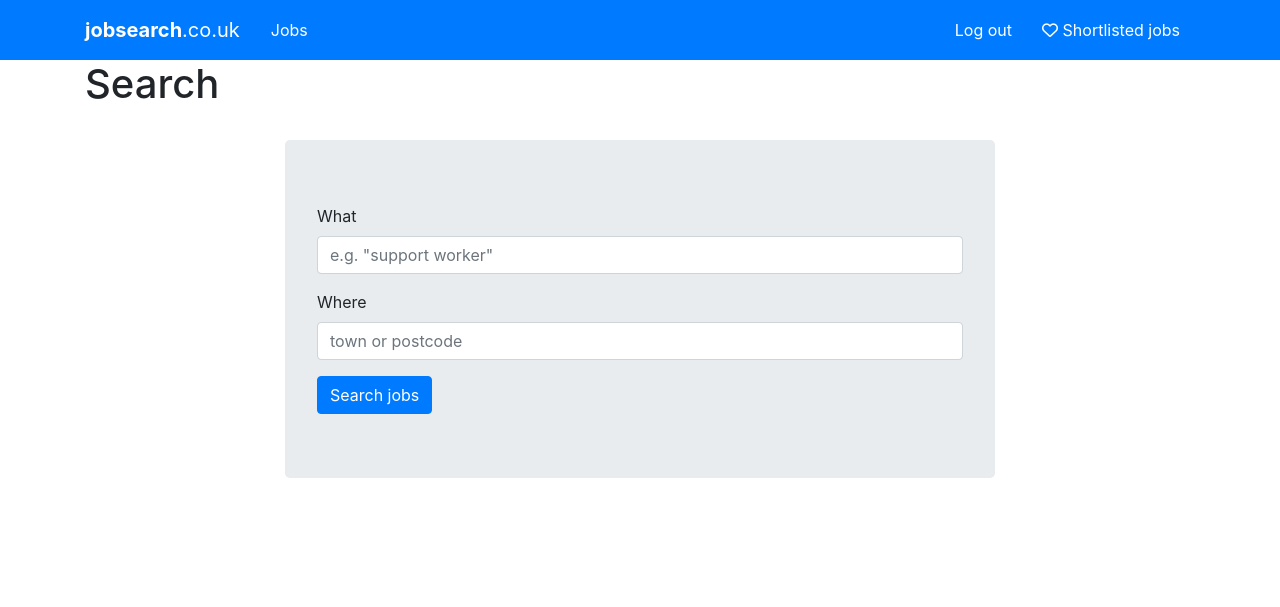
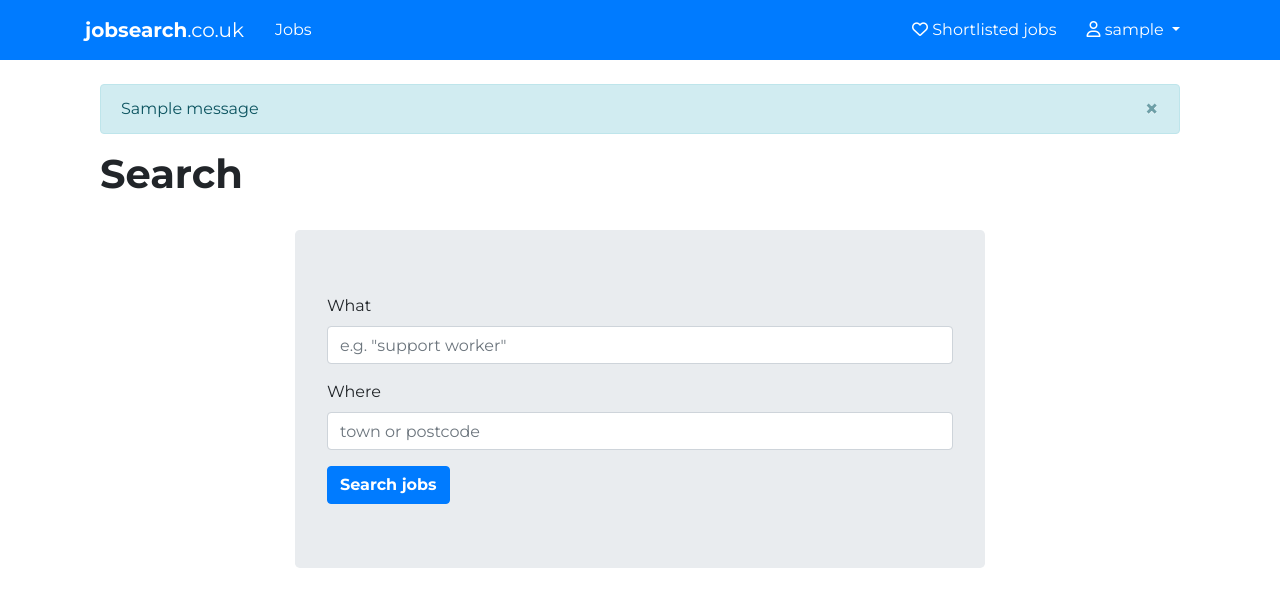
Before and after one commit to matt-stanford/job-search, a Django app: page /jobs/search in a window 1280 px wide. Shown: the top 607 px of the page. Run offline with Django 3.2, Linux system fonts and the light colour scheme; a user stored in the database is signed in; tables that the repository leaves empty hold one stand-in row (values such as "Sample post"); one stand-in notice (Sample message) is shown; parts of the project's set-up code (start-up, migrations or seed data) failed here and were passed over; some libraries are stand-ins or nearby versions.

Commit message:
updated dropdown menu and site styling

```diff
--- a/accounts/forms.py
+++ b/accounts/forms.py
@@ -4,7 +4,8 @@ from django.contrib.auth.forms import UserCreationForm
 
 class UserRegistrationForm (UserCreationForm):
     email = forms.EmailField()
+    resume = forms.FileField(upload_to='documents/', blank=True)
 
     class Meta:
         model = User
-        fields = ['username', 'email', 'password1', 'password2']
+        fields = ['username', 'email', 'resume', 'password1', 'password2']
--- a/jobs/urls.py
+++ b/jobs/urls.py
@@ -6,5 +6,6 @@ urlpatterns = [
     path('search', views.search, name='search'),
     path('shortlist', views.shortlist, name='shortlist'),
     path('delete/<int:job_id>', views.delete, name='delete'),
+    path('remove/<int:job_id>', views.remove_from_shortlist, name='remove'),
     path('add/<int:job_id>', views.add_to_shortlist, name='add_to_shortlist'),
 ]
--- a/jobs/views.py
+++ b/jobs/views.py
@@ -1,6 +1,7 @@
 from django.shortcuts import render, redirect
 from django.contrib.auth.decorators import login_required
 from django.contrib.auth.models import User
+from django.http import HttpResponse
 from .models import Job
 
 
@@ -44,6 +45,13 @@ def delete(request, job_id):
 
 
 @login_required
+def remove_from_shortlist(request, job_id):
+    job = Job.objects.get(pk=job_id)
+    job.delete()
+    return HttpResponse(status=204)
+
+
+@login_required
 def add_to_shortlist(request, job_id):
     import requests
     import json
@@ -57,5 +65,4 @@ def add_to_shortlist(request, job_id):
     job.employerName=listing['employerName']
     job.jobUrl=listing['jobUrl']
     job.save()
-    return redirect('listings')
-    # return render(request, 'pages/index.html', {'listing': listing})
+    return HttpResponse(status=204)
--- a/jobsearch/static/css/main.css
+++ b/jobsearch/static/css/main.css
@@ -1,3 +1,18 @@
+@import url('https://fonts.googleapis.com/css2?family=Montserrat:wght@400;600;700&display=swap');
+
+body {
+    font-family: 'Montserrat', sans-serif !important;
+}
+
+h1 {
+    font-weight: 700 !important;
+}
+
+h4 {
+    font-size: 22px !important;
+    font-weight: 600 !important;
+}
+
 .privacy-notice {
     padding-top: 25px;
     padding-bottom: 15px;
@@ -32,6 +47,14 @@
 
 .signin-section {
     padding: 30px 90px 0px 90px;
+    border: 1px solid #d6d6d6;
+    border-radius: 3px;
+    box-shadow: 0 10px 5px -5px rgba(0,0,0,.15);
+}
+
+.btn {
+    font-size: 1rem !important;
+    font-weight: 700 !important;
 }
 
 .btn-register {
@@ -40,6 +63,7 @@
     padding: 0px 12px !important;
     line-height: 36px !important;
     width: 124px;
+    /* margin-top: 11px; */
 }
 
 .btn-register:hover {
@@ -66,15 +90,9 @@
     background-color: #e15f4f !important;
 }
 
-.navbar-dark .navbar-nav .nav-link {
-    color: white !important;
-}
-
-
 .nav-item {
     height: 60px;
     line-height: 60px;
-    padding: 0px 15px !important;
 }
 
 .nav-item:hover {
@@ -83,10 +101,31 @@
 }
 
 .nav-link {
-    padding: 0px !important;
+    padding: 0px 15px !important;
+    color: white !important;
+}
+
+.dropdown-menu {
+    padding: 0 !important;
+    border-radius: 0px !important;;
+}
+
+.dropdown-item:hover {
+    background-color: #eaeaea;
+}
+
+.dropdown-divider {
+    margin: 0 !important;
 }
 
 .navbar {
     padding: 0px !important;
     height: 60px;
 }
+
+.shortlisted {
+    background-color: white !important;
+    color: #007bff !important;
+}
+
+/*  :not(.btn-register, .dropdown-show) */
--- /dev/null
+++ b/jobsearch/static/js/app.js
@@ -0,0 +1,31 @@
+let jobs = Array.from(document.getElementsByClassName('job'))
+
+
+// jobs.forEach(job => {
+//     job.addEventListener('click', function() {
+//         let jobid = this.dataset.jobid
+//         job.classList.toggle('shortlisted')
+//         if (job.classList.contains('shortlisted')) {
+//             // job.classList.remove('shortlisted')
+//             job.innerHTML = '<i class="far fa-heart"></i> Shortlisted'
+//             console.log(jobid)
+//             // job.setAttribute('href', "add/" + jobid)
+//         } else {
+//             // job.classList.add('shortlisted')
+//             job.innerHTML = '<i class="far fa-heart"></i> Shortlist'
+//             console.log(jobid)
+//             // job.setAttribute('href', "remove/" + jobid)
+//         }
+//     });
+// });
+
+
+// function updateBtnClass(job) {
+    // job.classList.toggle('shortlisted');
+    // console.log(job);
+    // if (job.classList.contains('shortlisted')) {
+    //     job.innerHTML = 'Shortlisted'
+    // } else {
+    //     job.innerHTML = 'Shortlist'
+    // }
+// }
--- a/templates/base.html
+++ b/templates/base.html
@@ -29,5 +29,6 @@
     <script src="https://code.jquery.com/jquery-3.4.1.slim.min.js" integrity="sha384-J6qa4849blE2+poT4WnyKhv5vZF5SrPo0iEjwBvKU7imGFAV0wwj1yYfoRSJoZ+n" crossorigin="anonymous"></script>
     <script src="https://cdn.jsdelivr.net/npm/popper.js@1.16.0/dist/umd/popper.min.js" integrity="sha384-Q6E9RHvbIyZFJoft+2mJbHaEWldlvI9IOYy5n3zV9zzTtmI3UksdQRVvoxMfooAo" crossorigin="anonymous"></script>
     <script src="https://stackpath.bootstrapcdn.com/bootstrap/4.4.1/js/bootstrap.min.js" integrity="sha384-wfSDF2E50Y2D1uUdj0O3uMBJnjuUD4Ih7YwaYd1iqfktj0Uod8GCExl3Og8ifwB6" crossorigin="anonymous"></script>
+    <script src="{% static 'js/app.js' %}"></script>
   </body>
 </html>
--- a/templates/jobs/search.html
+++ b/templates/jobs/search.html
@@ -3,6 +3,19 @@
 {% block title %}Search{% endblock %}
 
 {% block content %}
+
+<div class="container mt-4">
+    {% if messages %}
+        {% for message in messages %}
+            <div class="alert alert-info alert-dismissible fade show" role="alert">
+                {{ message }}
+                <button type="button" class="close" data-dismiss="alert" aria-label="Close">
+                <span aria-hidden="true">&times;</span>
+                </button>
+            </div>
+        {% endfor %}
+    {% endif %}
+
     <h1>Search</h1>
     <br>
     <div class="col-md-8 offset-md-2">
@@ -21,4 +34,6 @@
             </form>
         </div>
     </div>
+</div>
+
 {% endblock %}
--- a/templates/jobs/shortlist.html
+++ b/templates/jobs/shortlist.html
@@ -4,6 +4,7 @@
 
 {% block title %}Shortlisted Jobs{% endblock %}
 {% block content %}
+    <div class="container mt-4">
         {% if jobs %}
             <h1>{{ jobs.count }} Shortlisted job{% if jobs.count > 1 %}s{% endif %}</h1>
             <br>
@@ -28,4 +29,5 @@
                 <br>
             {% endfor %}
         {% endif %}
+    </div>
 {% endblock %}
--- a/templates/pages/index.html
+++ b/templates/pages/index.html
@@ -5,5 +5,7 @@
 {% block title %}Welcome{% endblock %}
 
 {% block content %}
-    <img src="{% static 'img/banner.png' %}" alt="" width="100%" height="auto">
+    <div class="container mt-5">
+        <img src="{% static 'img/banner.png' %}" alt="" width="100%" height="auto">
+    </div>
 {% endblock %}
--- a/templates/partials/_navbar.html
+++ b/templates/partials/_navbar.html
@@ -14,10 +14,19 @@
           <ul class="navbar-nav ml-auto">
             {% if user.is_authenticated %}
               <li class="nav-item">
-                <a class="nav-link" href="{% url 'logout' %}">Log out</a>
+                <a class="nav-link" href="{% url 'shortlist' %}"><i class="far fa-heart"></i> Shortlisted jobs</a>
               </li>
-              <li class="nav-item">
-                <a class="nav-link" href="{% url 'shortlist' %}"><i class="far fa-heart"></i> Shortlisted jobs</a>
+              <li class="nav-item dropdown">
+                <a class="nav-link dropdown-toggle" href="#" id="navbarDropdown" role="button" data-toggle="dropdown" aria-haspopup="true" aria-expanded="false">
+                  <i class="far fa-user"></i> {{ user.username }}
+                </a>
+                <div class="dropdown-menu" aria-labelledby="navbarDropdown">
+                  <a class="dropdown-item" href="#">Profile and CV</a>
+                  <div class="dropdown-divider"></div>
+                  <a class="dropdown-item" href="#">Another action</a>
+                  <div class="dropdown-divider"></div>
+                  <a class="dropdown-item" href="{% url 'logout' %}">Log out</a>
+                </div>
               </li>
             {% else %}
               <li class="nav-item">
--- a/templates/registration/login.html
+++ b/templates/registration/login.html
@@ -4,7 +4,7 @@
 {% providers_media_js %}
 {% load crispy_forms_tags %}
 
-{% block title %}Log in{% endblock %}
+{% block title %}Sign in{% endblock %}
 
 {% block content %}
 <div class="medium-container">
@@ -36,11 +36,11 @@
                         </fieldset>
                         <div class="form-group">
                             <div class="col-md-8 offset-md-2">
-                                <button type="submit" class="btn btn-primary btn-block">Login</button>
+                                <button type="submit" class="btn btn-primary btn-block">Sign in</button>
                             </div>
                             <div class="text-center">
                                 <p class="my-3"><a href="#"><strong>Forgot your password?</strong></a></p>
-                                <p class="mb-2">Don't have an account? <a href="{% url 'register' %}"><strong>Register</strong></a></p>
+                                <p class="mb-4">Don't have an account? <a href="{% url 'register' %}"><strong>Register</strong></a></p>
                             </div>
 
                         </div>
```
Also changed, not shown: templates/jobs/listings.html (+9 -1 lines), templates/registration/signup.html (+34 -7 lines). Lines whose indentation alone changed are shown as unchanged.
